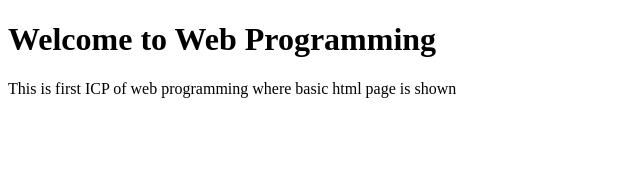
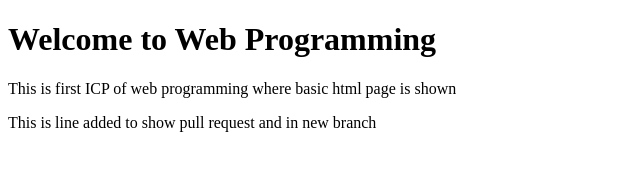
Before and after one commit to sandeepsalkuti/WebMobile-2021Spring, a plain HTML site: page 2021Spring-Web_ICPs/Sourcecode/index.html in a window 1280 px wide. Shown: the whole page, without its empty margins (0-640 px from the left). Drawn offline with Linux system fonts and the light colour scheme.

Commit message:
first commits

```diff
--- a/2021Spring-Web_ICPs/Sourcecode/index.html
+++ b/2021Spring-Web_ICPs/Sourcecode/index.html
@@ -8,6 +8,6 @@
 <body>
     <h1>Welcome to Web Programming</h1>
     <p>This is first ICP of web programming where basic html page is shown</p>
-
+    <p>This is line added to show pull request and in new branch </p>
 </body>
 </html>
```
